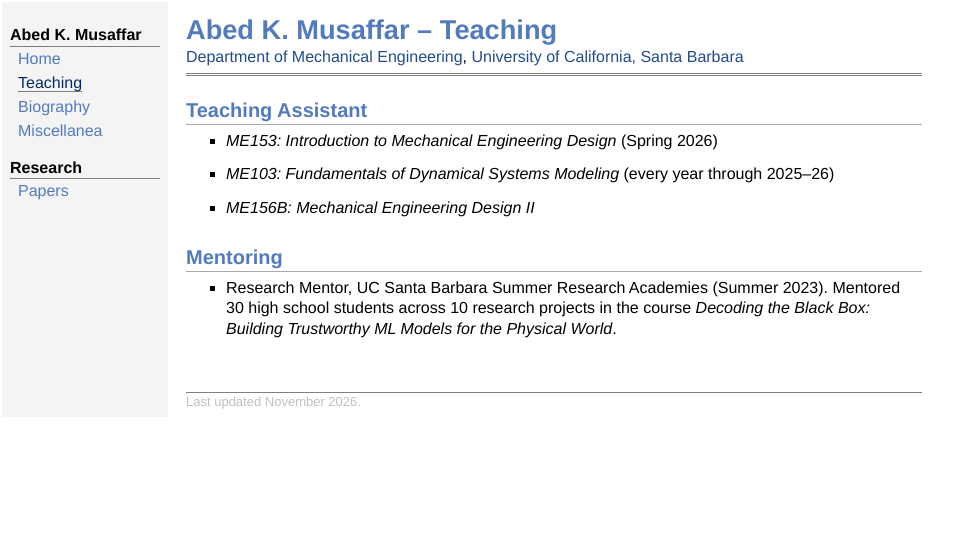
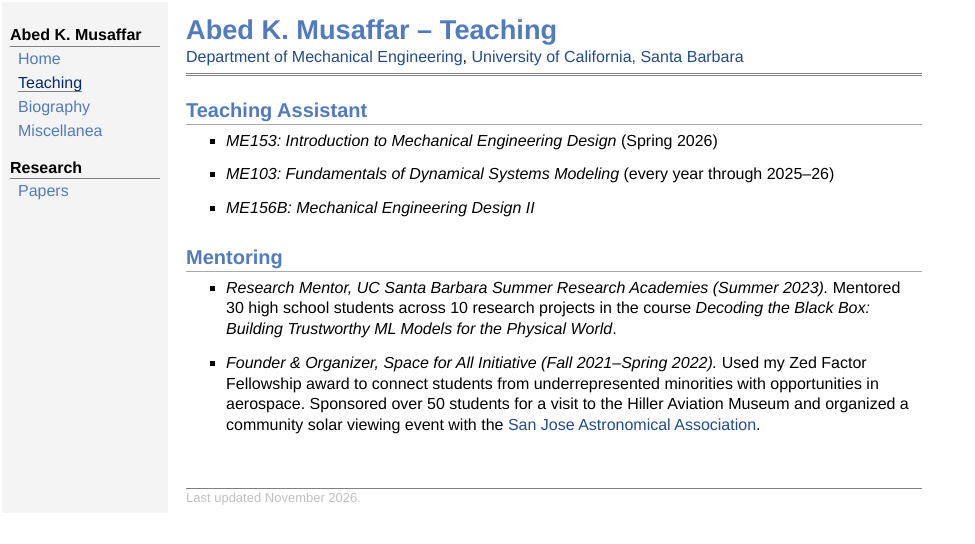
Before and after one commit to amusaffar/amusaffar.github.io, a plain HTML site: page teaching.html in a window 1280 px wide. Shown: the whole page, without its empty margins (0-975 px from the left). Drawn offline with Linux system fonts and the light colour scheme.

Commit message:
Teaching: add Space for All to Mentoring and italicize role lines
Co-Authored-By: Claude Opus 5.5 <noreply@anthropic.com>

```diff
--- a/teaching.html
+++ b/teaching.html
@@ -42,9 +42,14 @@
 </ul>
 <h2>Mentoring</h2>
 <ul>
-<li><p>Research Mentor, UC Santa Barbara Summer Research Academies (Summer 2023).
+<li><p><i>Research Mentor, UC Santa Barbara Summer Research Academies (Summer 2023).</i>
 Mentored 30 high school students across 10 research projects in the course
 <i>Decoding the Black Box: Building Trustworthy ML Models for the Physical World</i>.</p></li>
+<li><p><i>Founder &amp; Organizer, Space for All Initiative (Fall 2021&ndash;Spring 2022).</i>
+Used my Zed Factor Fellowship award to connect students from underrepresented
+minorities with opportunities in aerospace. Sponsored over 50 students for a visit
+to the Hiller Aviation Museum and organized a community solar viewing event with the
+<a href="https://www.sjaa.net">San Jose Astronomical Association</a>.</p></li>
 </ul>
 <div id="footer">
 <div id="footer-text">
```
